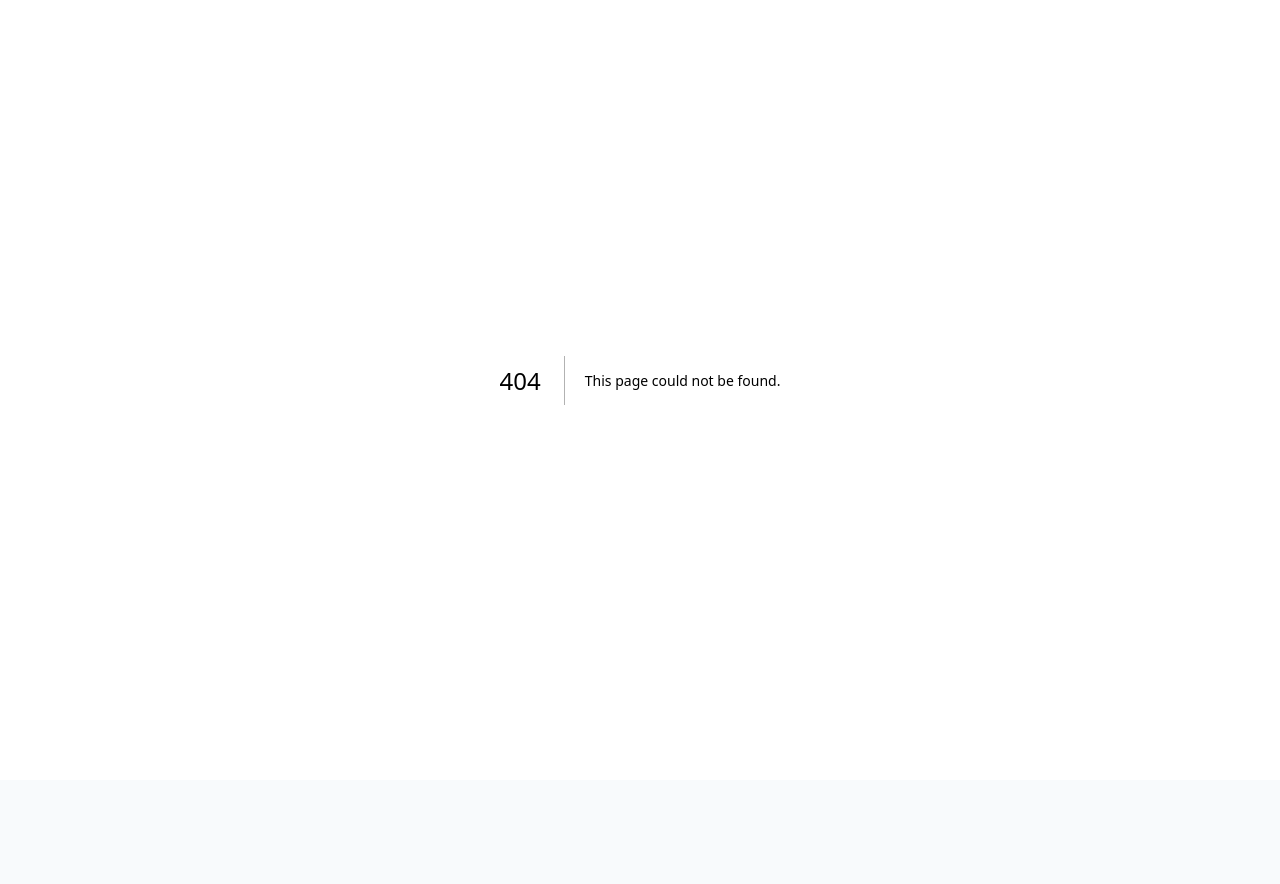
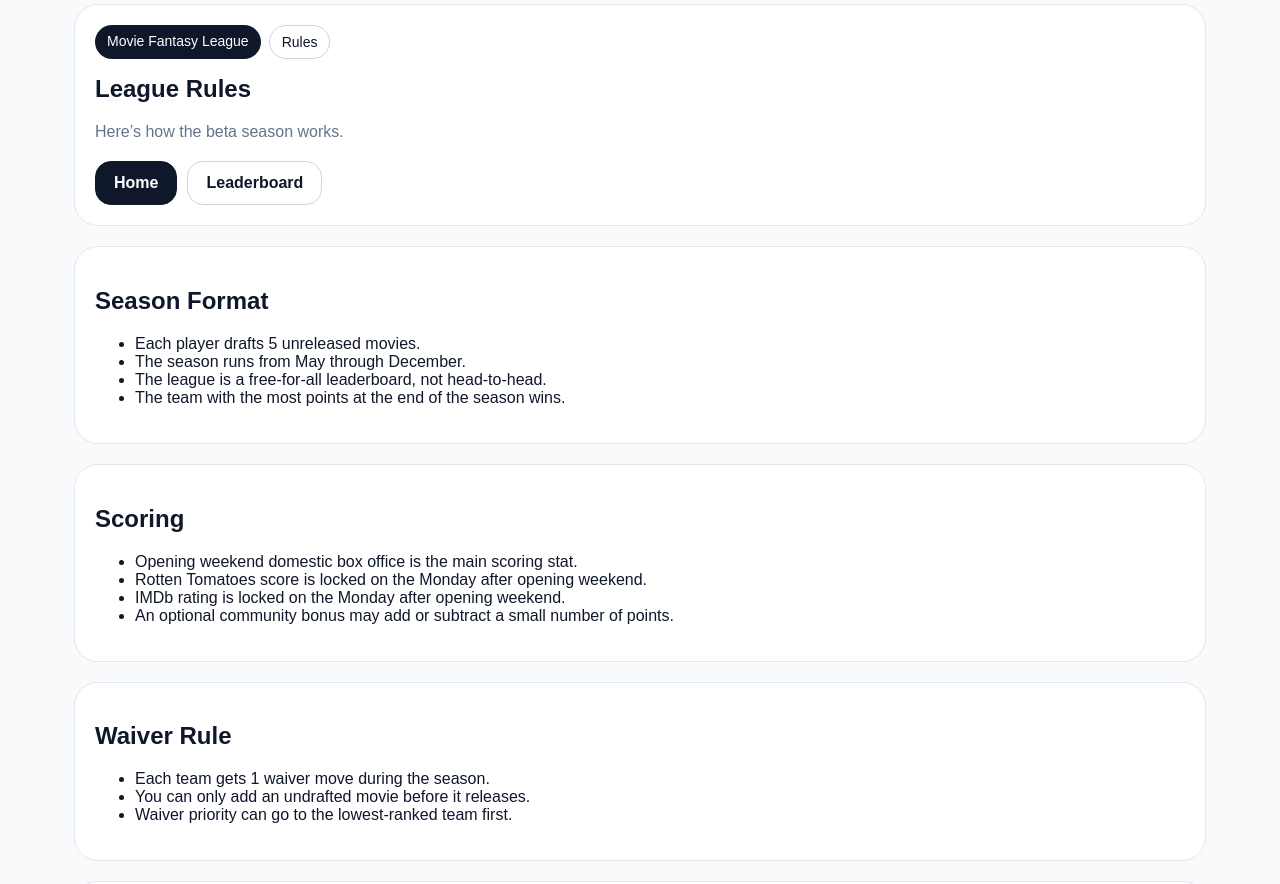
Before and after one commit to heae90/moviefantasyleague-starter, a Next.js app: page /app/rules in a window 1280 px wide. Before the commit this address had no page. Shown: the part 20-904 px from the top of the page. Before the commit the page ends 800 px from the top, so only its background shows below. Built offline with nearby package versions, Linux system fonts and the light colour scheme.

Commit message:
Create page.tsx
Create rules page

```diff
--- /dev/null
+++ b/app/app/rules/page.tsx
@@ -0,0 +1,60 @@
+export default function RulesPage() {
+  return (
+    <main className="page">
+      <section className="card">
+        <div className="badges">
+          <span className="badge">Movie Fantasy League</span>
+          <span className="badge badge-outline">Rules</span>
+        </div>
+
+        <h1 style={{ marginTop: '16px' }}>League Rules</h1>
+        <p className="hero-copy" style={{ marginTop: '8px' }}>
+          Here’s how the beta season works.
+        </p>
+
+        <div className="hero-actions" style={{ marginTop: '20px' }}>
+          <a className="button" href="/">Home</a>
+          <a className="button button-outline" href="/#leaderboard">Leaderboard</a>
+        </div>
+      </section>
+
+      <section className="card" style={{ marginTop: '20px' }}>
+        <h2>Season Format</h2>
+        <ul>
+          <li>Each player drafts 5 unreleased movies.</li>
+          <li>The season runs from May through December.</li>
+          <li>The league is a free-for-all leaderboard, not head-to-head.</li>
+          <li>The team with the most points at the end of the season wins.</li>
+        </ul>
+      </section>
+
+      <section className="card" style={{ marginTop: '20px' }}>
+        <h2>Scoring</h2>
+        <ul>
+          <li>Opening weekend domestic box office is the main scoring stat.</li>
+          <li>Rotten Tomatoes score is locked on the Monday after opening weekend.</li>
+          <li>IMDb rating is locked on the Monday after opening weekend.</li>
+          <li>An optional community bonus may add or subtract a small number of points.</li>
+        </ul>
+      </section>
+
+      <section className="card" style={{ marginTop: '20px' }}>
+        <h2>Waiver Rule</h2>
+        <ul>
+          <li>Each team gets 1 waiver move during the season.</li>
+          <li>You can only add an undrafted movie before it releases.</li>
+          <li>Waiver priority can go to the lowest-ranked team first.</li>
+        </ul>
+      </section>
+
+      <section className="card" style={{ marginTop: '20px' }}>
+        <h2>Beta Notes</h2>
+        <ul>
+          <li>This is the first test season of the league.</li>
+          <li>Rules may be adjusted slightly before the full launch.</li>
+          <li>The winner receives the season prize and bragging rights.</li>
+        </ul>
+      </section>
+    </main>
+  );
+}
```
